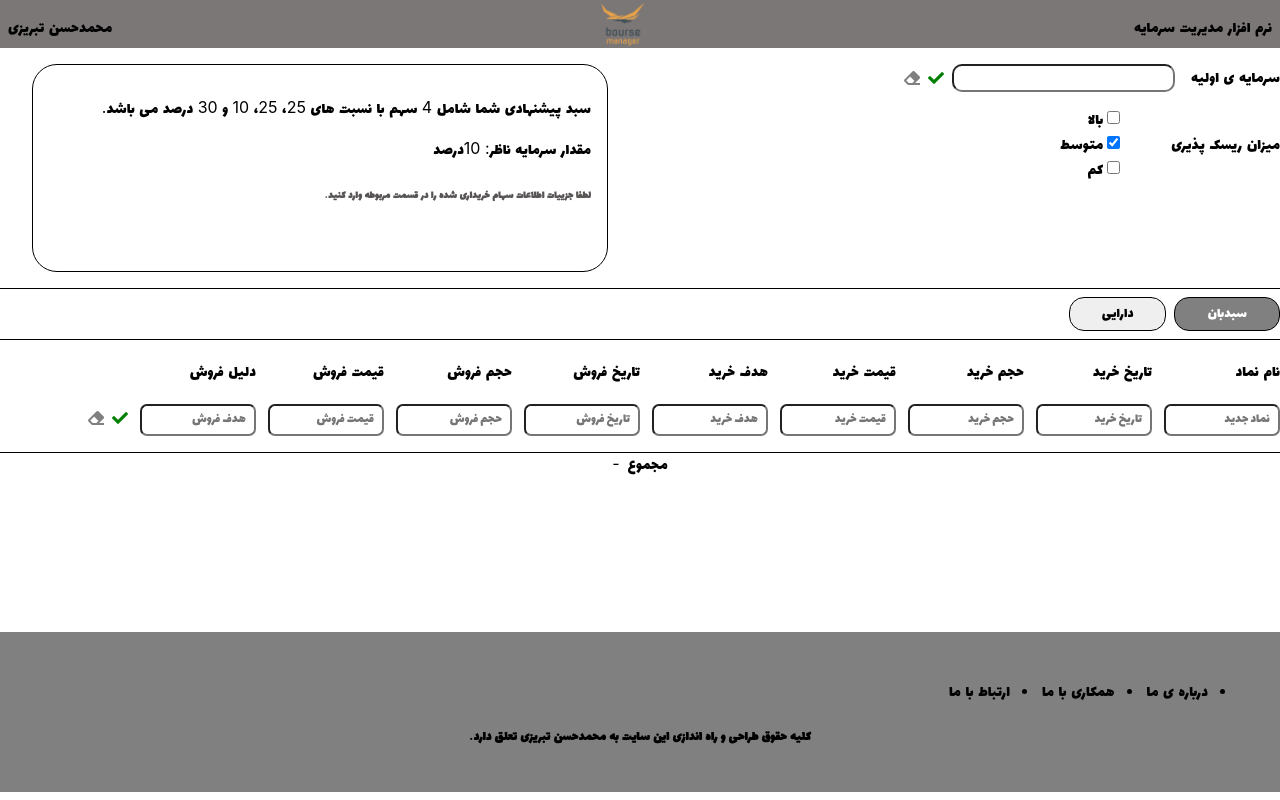
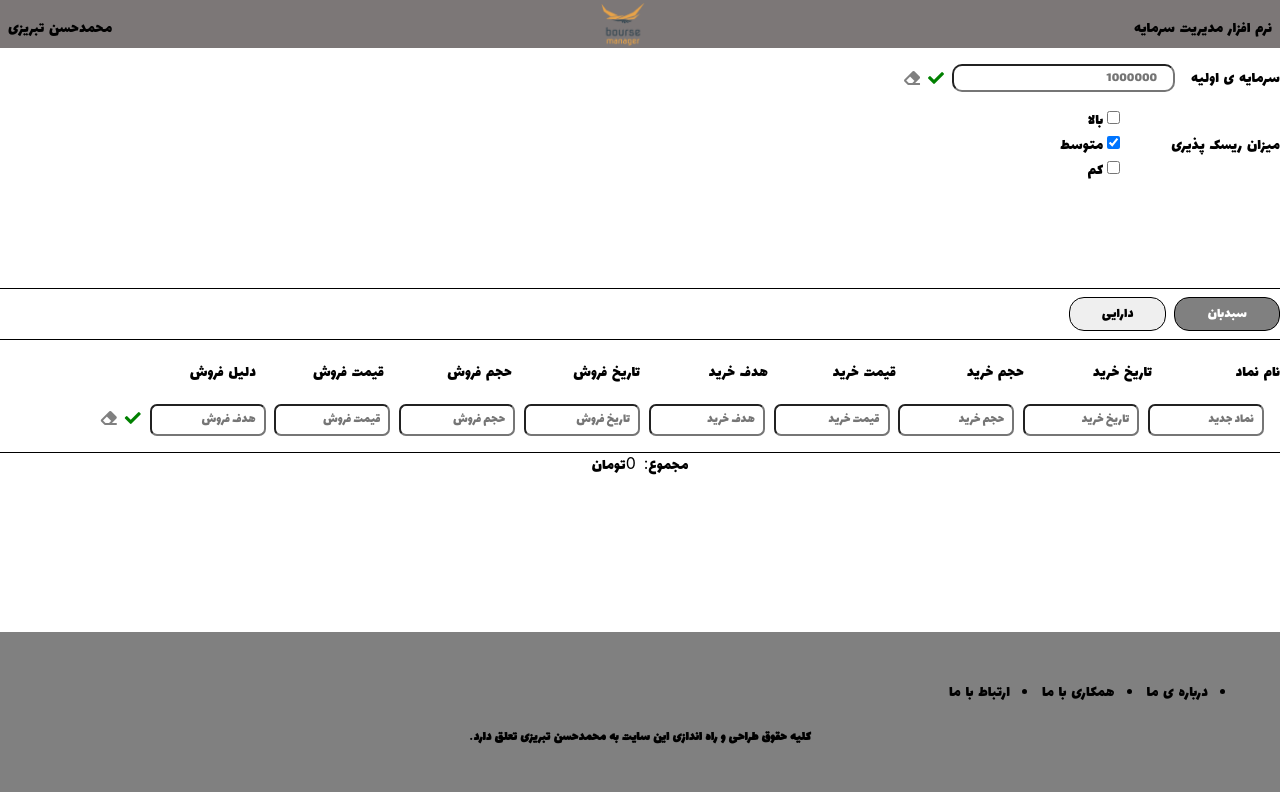
Before and after one commit to mohamadhasan1992/boorse-manager-react, a React app: page / in a window 1280 px wide. Built offline with nearby package versions, Linux system fonts and the light colour scheme.

Commit message:
afterresultBoard

```diff
--- a/src/components/DailyProperty/DailyPropertyInput/DailyPropertyInput.js
+++ b/src/components/DailyProperty/DailyPropertyInput/DailyPropertyInput.js
@@ -43,7 +43,6 @@ const DailyPropertyInput = (props) => {
         <div className={classes.calendar}>
           <DatePicker
             calendarStyles={styles}
-            ref={dateContainer}
             onChange={props.setDate}
           />
           <span className={`${classes.green} ${classes.icon}`}>
--- a/src/components/Property/PropertyResult/PropertyResult.js
+++ b/src/components/Property/PropertyResult/PropertyResult.js
@@ -5,8 +5,9 @@ import classes from '../PropertyResult/propertyResult.module.css'
 const PropertyResult= (props) => {
         return (
           <div className={classes.Content}>
-            <span className={classes.ml5}>مجموع</span>
-            <span>{props.propertyResult}</span>
+            <span className={classes.ml5}>مجموع: </span>
+            <span>{props.propertyResult} </span>
+            <span> تومان </span>
           </div>
         );
 }
--- /dev/null
+++ b/src/components/Property/WholeProperty/ResultBoard/ResultBoard.js
@@ -0,0 +1,18 @@
+import React from 'react';
+import classes from '../wholeProperty.module.css';
+
+const ResultBoard = (props) => {
+    const {initValue, devideBy} = props;
+    const freeMoney = initValue * 0.1;
+    const eachProperty = Math.round((initValue-freeMoney) / devideBy);
+    return (
+      <div dir="rtl" className={classes.leftBox}>
+          <p>سبد پیشنهادی شما دارای <span>{devideBy}</span>سهم به ارزش ذاتی {eachProperty} تومان می باشد.</p>
+          <h5>مقدار 10 درصد از سرمایه ی اولیه شما به میزان {freeMoney} تومان به صورت رزرو و برای نوسان گیری در نظر گرفته شده است.</h5>
+        <h6 className={classes.heading6}>
+          لطفا جزییات اطلاعات سهام خریداری شده را در قسمت مربوطه وارد کنید.
+        </h6>
+      </div>
+    );
+}
+export default ResultBoard;
--- a/src/components/Property/WholeProperty/WholeProperty.js
+++ b/src/components/Property/WholeProperty/WholeProperty.js
@@ -1,6 +1,7 @@
 import React, {Component} from 'react';
 import classes from '../WholeProperty/wholeProperty.module.css';
-import CheckboxComponent from './CheckboxComponent'
+import CheckboxComponent from './CheckBoxComponent/CheckboxComponent';
+import BoardResult from './ResultBoard/ResultBoard';
 
 
 const WholeProperty = (props) => {
@@ -13,7 +14,7 @@ const WholeProperty = (props) => {
             type="dropdown"
             className={`${classes.inputStyle} ${classes.ml5}`}
             placeholder={props.initValue}
-            value={props.initValue}
+            //value={props.initValue}
             onChange={props.change}
           ></input>
           <div className={classes.iconBox}>
@@ -32,22 +33,24 @@ const WholeProperty = (props) => {
           <div className={classes.paddingLeft}>میزان ریسک پذیری</div>
 
           <form className={classes.formStyle}>
-            {props.difficulty.map(item => {
-              return <CheckboxComponent key={item.id} difficulty={item} selectedCheckbox={props.selectHandler} />;
+            {props.difficulty.map((item) => {
+              return (
+                <CheckboxComponent
+                  key={item.id}
+                  difficulty={item}
+                  selectedCheckbox={props.selectHandler}
+                />
+              );
             })}
-
           </form>
         </div>
       </div>
-      <div dir="rtl" className={classes.leftBox}>
-        <p>
-          سبد پیشنهادی شما شامل 4 سهم با نسبت های 25، 25، 10 و 30 درصد می باشد.
-        </p>
-        <p>مقدار سرمایه ناظر: 10درصد</p>
-        <h6 className={classes.heading6}>
-          لطفا جزییات اطلاعات سهام خریداری شده را در قسمت مربوطه وارد کنید.
-        </h6>
-      </div>
+      {props.showResultBoard && (
+        <BoardResult
+          initValue={props.initValue}
+          devideBy={props.selectedDifficulty.devisionNumber}
+        />
+      )}
     </div>
   );
 }
--- a/src/components/Property/WholeProperty/wholeProperty.module.css
+++ b/src/components/Property/WholeProperty/wholeProperty.module.css
@@ -18,7 +18,7 @@
     border-radius: 25px;
     border: 1px solid #000;
     margin: 1rem 2rem;
-    padding: 1rem;
+    padding: .5rem;
 }
 .inline{
     display: flex;
--- a/src/components/Property/propertyDetail.module.css
+++ b/src/components/Property/propertyDetail.module.css
@@ -4,7 +4,7 @@
     grid-template-columns: repeat(10,1fr);
     margin-top: 1rem;
     line-height: 1.8rem;
-
+    padding: 0 1rem;
 }
 
 
@@ -71,3 +71,6 @@
 .grey{
     color: grey;
 }
+.p5{
+    padding: 0 .5rem;
+}
--- a/src/containers/Property.js
+++ b/src/containers/Property.js
@@ -12,28 +12,39 @@ import moment from "moment-jalaali";
 
 class Property extends Component {
   state = {
-    initialValue: "",
+    initialValue: "1000000",
     difficulty: [
       {
-        id: 2,
+        id: 1,
         difficultyName: "بالا",
         difficultyStatus: false,
         difficultyValue: "high",
+        devisionNumber: 2,
+      },
+      {
+        id: 2,
+        difficultyName: "متوسط",
+        difficultyStatus: true,
+        difficultyValue: "medium",
+        devisionNumber: 3,
       },
       {
         id: 3,
-        difficultyName: "متوسط",
-        difficultyStatus: true,
-        difficultyValue: "medium",
-      },
-      {
-        id: 4,
         difficultyName: "کم",
         difficultyStatus: false,
         difficultyValue: "low",
+        devisionNumber: 4,
       },
     ],
-    selectedDifficulty: "medium",
+    selectedDifficulty: {
+      id: 2,
+      difficultyName: "متوسط",
+      difficultyStatus: true,
+      difficultyValue: "medium",
+      devisionNumber: 3,
+    },
+    showResultBoard:false,
+    propertiesSum:0,
     properties: [],
     property: {
       id: "",
@@ -51,13 +62,12 @@ class Property extends Component {
       completed: false,
     },
     displayInput: "stock",
-    propertyResult: "-",
     dayProperty: {
       id: "",
       value: "",
       date: "",
       day: "شنبه",
-      edit:false
+      edit: false,
     },
     dayProperties: [],
   };
@@ -87,7 +97,7 @@ class Property extends Component {
     });
   };
   ///stock section ///////////////////////////////////////////
-
+  //grab each input
   inputGetter = (e) => {
     e.preventDefault();
     const name = e.target.name;
@@ -107,13 +117,10 @@ class Property extends Component {
     }
     this.setState({ property: newProperty });
   };
+  //
   submitWholeInput = (e) => {
     e.preventDefault();
-    if (this.state.initialValue) {
-      alert(`you should have ${this.state.selectedDifficulty.id} property `);
-    } else {
-      alert("Error");
-    }
+    this.setState({showResultBoard : true});
   };
   clearWholeInput = () => {
     this.setState({ initialValue: "" });
@@ -128,8 +135,11 @@ class Property extends Component {
       newProperty.buyPrice &&
       newProperty.buyPurpose
     ) {
+      const propertyVal = newProperty.buyValue * newProperty.buyPrice;
+      const propertiesSum = this.state.propertiesSum + propertyVal;
       const updatedProperties = [...this.state.properties, newProperty];
       this.setState({
+        propertiesSum,
         properties: updatedProperties,
         property: {
           id: "",
@@ -152,6 +162,7 @@ class Property extends Component {
       this.clearInputHandler();
     }
   };
+  //clear all the property inputs
   clearInputHandler = () => {
     this.setState({
       property: {
@@ -177,6 +188,7 @@ class Property extends Component {
     );
     this.setState({ properties: filteredProperties });
   };
+  //edit an bought property
   editHandler = (id) => {
     const filteredProperties = this.state.properties.filter(
       (property) => property.id !== id
@@ -193,13 +205,14 @@ class Property extends Component {
   layoutSelector = (e) => {
     this.setState({ displayInput: e.target.value });
   };
-  //working on property part
+  //working on Dailyproperty part///////////////////////////
+  //setting date by datePicker
   setDate = (e) => {
-    const date =  moment(e).format("jYYYY/jM/jD") ;
-    const newDayProperty = {...this.state.dayProperty,date};
-    this.setState({dayProperty: newDayProperty});
-
-    }
+    const date = moment(e).format("jYYYY/jM/jD");
+    const newDayProperty = { ...this.state.dayProperty, date };
+    this.setState({ dayProperty: newDayProperty });
+  };
+  //getting info about a DailyProperty
   getDayInput = (e) => {
     const name = e.target.name;
     const value = e.target.value;
@@ -207,10 +220,10 @@ class Property extends Component {
       ...this.state.dayProperty,
       [name]: value,
     };
-    if(!newDayProperty.edit){
+    if (!newDayProperty.edit) {
       this.setDate();
       newDayProperty.id = uuidv4();
-    }else{
+    } else {
       newDayProperty.edit = false;
     }
     this.setState({ dayProperty: newDayProperty });
@@ -240,8 +253,10 @@ class Property extends Component {
     });
   };
   deleteDayProperty = (id) => {
-    const filteredDayProperties = this.state.dayProperties.filter(item => item.id !== id);
-    this.setState({dayProperties:filteredDayProperties});
+    const filteredDayProperties = this.state.dayProperties.filter(
+      (item) => item.id !== id
+    );
+    this.setState({ dayProperties: filteredDayProperties });
   };
   editDayProperty = (id) => {
     const selectedDayProperty = this.state.dayProperties.find(
@@ -251,14 +266,19 @@ class Property extends Component {
       (item) => item.id !== id
     );
     selectedDayProperty.edit = true;
-    this.setState({dayProperties:filteredDayProperties,dayProperty:selectedDayProperty});
+    this.setState({
+      dayProperties: filteredDayProperties,
+      dayProperty: selectedDayProperty,
+    });
   };
   render() {
     return (
       <>
         <WholeProperty
+          showResultBoard={this.state.showResultBoard}
           initValue={this.state.initialValue}
           difficulty={this.state.difficulty}
+          selectedDifficulty={this.state.selectedDifficulty}
           change={this.grabInitProperty}
           submitWholeInput={this.submitWholeInput}
           clearWholeInput={this.clearWholeInput}
@@ -283,7 +303,7 @@ class Property extends Component {
               handleEdit={this.editHandler}
               handleDelete={this.deleteHandler}
             />
-            <PropertyResult propertyResult={this.state.propertyResult} />
+            <PropertyResult propertyResult={this.state.propertiesSum} />
           </>
         )}
         {this.state.displayInput === "dailyProperty" && (
```
Also changed, not shown: src/components/Property/WholeProperty/CheckBoxComponent/CheckboxComponent.js (renamed from src/components/Property/WholeProperty/CheckboxComponent.js), 1 other file (tests, documents, lock files or other folders).
